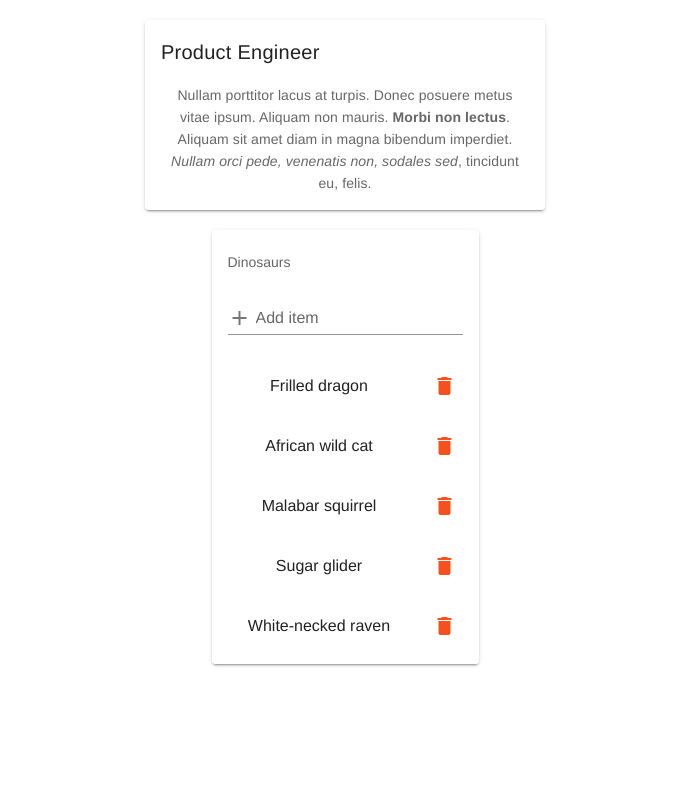
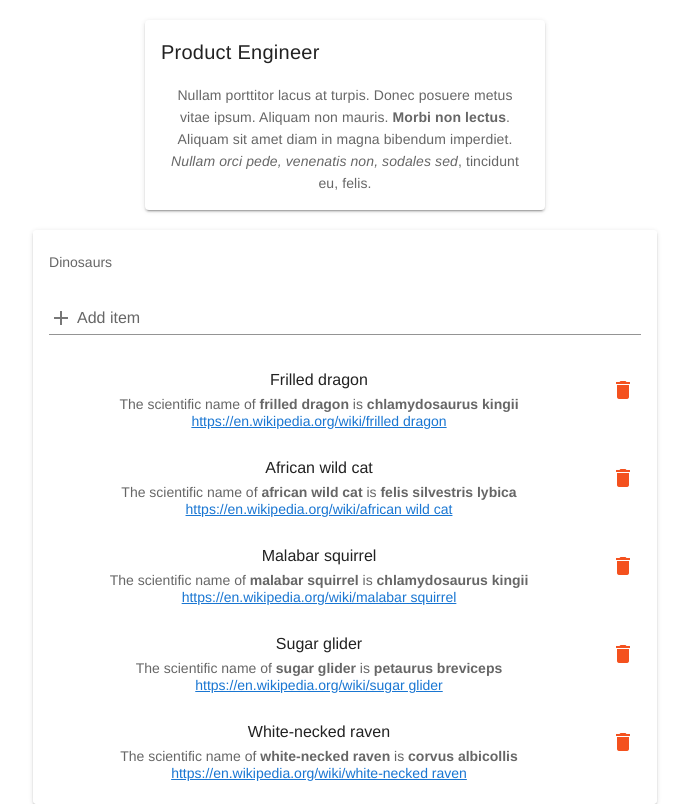
Before and after one commit to tarhi-saad/vuejs-egghead-basic-web-apps, a Vue app: page / in a window 1280 px wide. Shown: the whole page, without its empty margins (295-984 px from the left). Built offline with nearby package versions, Linux system fonts and the light colour scheme.

Commit message:
Create Filters in Vue.js

```diff
--- a/src/components/List.vue
+++ b/src/components/List.vue
@@ -1,7 +1,7 @@
 <template>
   <v-card width="auto" class="mx-auto mt-5">
     <!-- <v-card-title>{{ title }}</v-card-title> -->
-    <v-list>
+    <v-list three-line>
       <v-subheader>{{ title }}</v-subheader>
       <v-form @submit.prevent="addItem">
         <v-text-field
@@ -19,7 +19,14 @@
           :key="`${index + Math.round(Math.random() * 10000)}${item.text}`"
         >
           <v-list-item-content>
-            <v-list-item-title>{{ item.text }}</v-list-item-title>
+            <v-list-item-title>{{ item.text | capitalize }}</v-list-item-title>
+            <v-list-item-subtitle>
+              The scientific name of
+              <strong>{{ item.text | undercase }}</strong> is
+              <strong>{{ item.scientificName | undercase }}</strong>
+              <br>
+              <a :href="item.text | url" :alt="item.text" target="_blank">{{ item.text | undercase | url}}</a>
+            </v-list-item-subtitle>
           </v-list-item-content>
           <v-list-item-action>
             <v-btn icon>
@@ -41,14 +48,46 @@ export default {
   data: () => ({
     title: "Dinosaurs",
     items: [
-      { text: "Frilled dragon" },
-      { text: "African wild cat" },
-      { text: "Malabar squirrel" },
-      { text: "Sugar glider" },
-      { text: "White-necked raven" }
+      {
+        text: "frilled dragon",
+        scientificName: "Chlamydosaurus kingii"
+      },
+      {
+        text: "African wild cat",
+        scientificName: "Felis silvestris lybica"
+      },
+      {
+        text: "malabar squirrel",
+        scientificName: "Chlamydosaurus kingii"
+      },
+      {
+        text: "Sugar glider",
+        scientificName: "Petaurus breviceps"
+      },
+      {
+        text: "white-necked raven",
+        scientificName: "Corvus albicollis"
+      }
     ],
     textInput: ""
   }),
+  filters: {
+    capitalize(value) {
+      if (!value) return "";
+      const stringValue = value.toString();
+      return stringValue.charAt(0).toUpperCase() + stringValue.slice(1);
+    },
+    undercase(value) {
+      if (!value) return "";
+
+      const stringValue = value.toString();
+      return stringValue.toLowerCase();
+    },
+    url(value) {
+      if (!value) return "";
+      return `https://en.wikipedia.org/wiki/${value}`;
+    }
+  },
   methods: {
     addItem() {
       if (!this.textInput) return;
```
